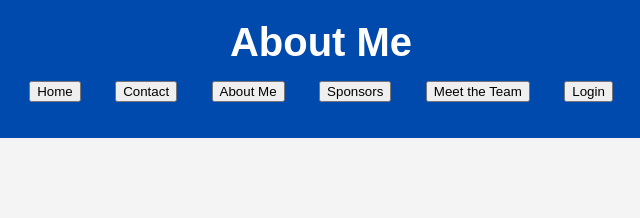
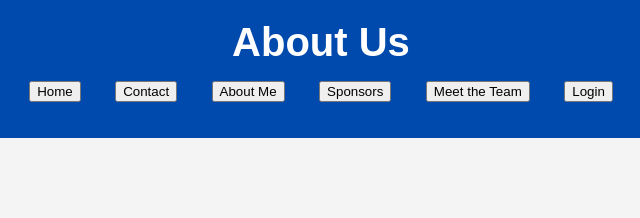
Before and after one commit to Team-Sheldon/aboutus, a plain HTML site: page index.html in a window 1280 px wide. Shown: the full height of the page, 319-959 px from the left. Drawn offline with Linux system fonts and the light colour scheme.

Commit message:
Update index.html

```diff
--- a/index.html
+++ b/index.html
@@ -3,13 +3,13 @@
   <head>
     <meta charset="UTF-8">
     <meta name="viewport" content="width=device-width, initial-scale=1.0">
-    <title>About Me - Team Sheldon</title>
+    <title>About Us - Team Sheldon</title>
     <link rel="stylesheet" href="styles.css">
   </head>
   <body>
     <header>
       <div class="logo">
-        <h1>About Me</h1>
+        <h1>About Us</h1>
       </div>
       <nav>
         <ul>
```
